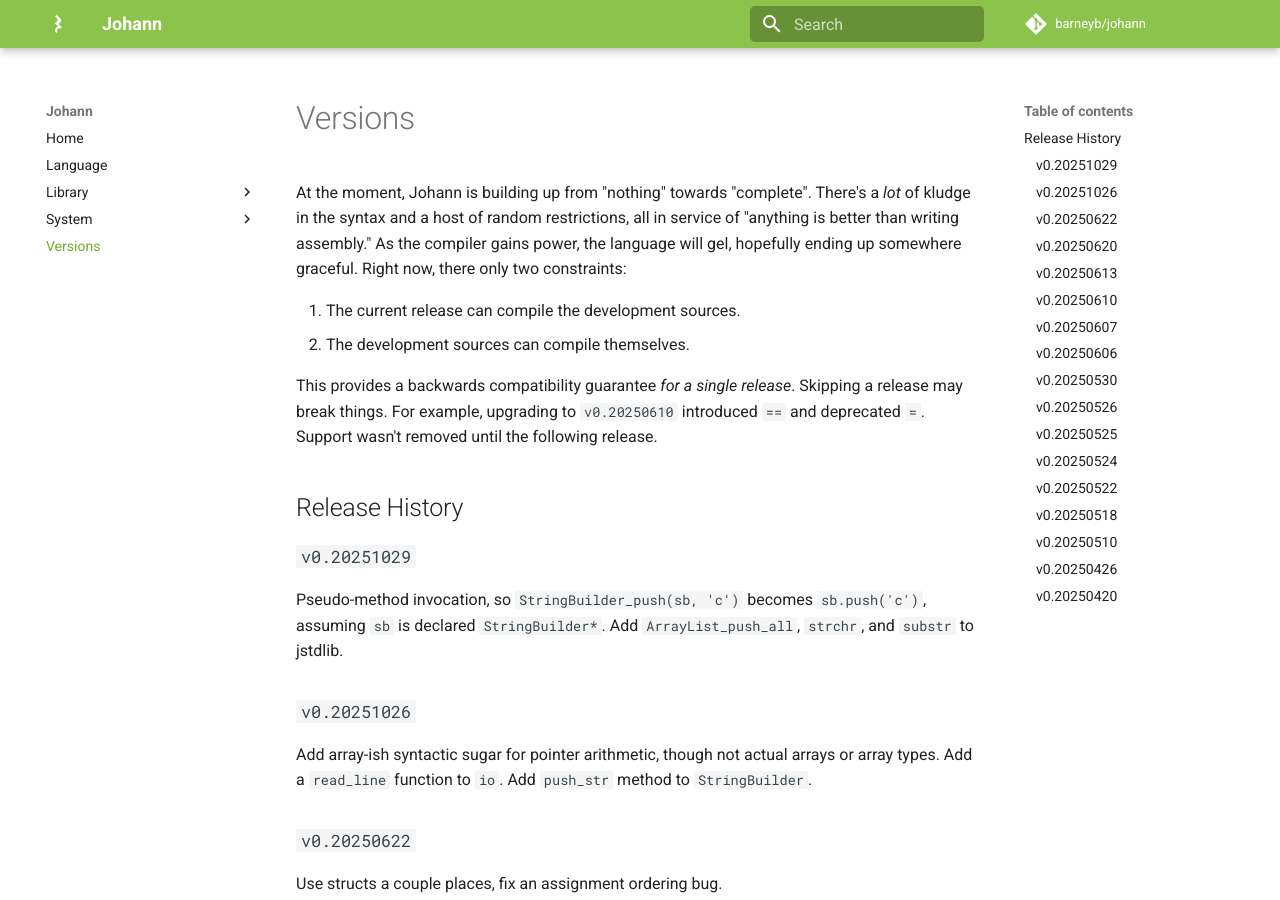
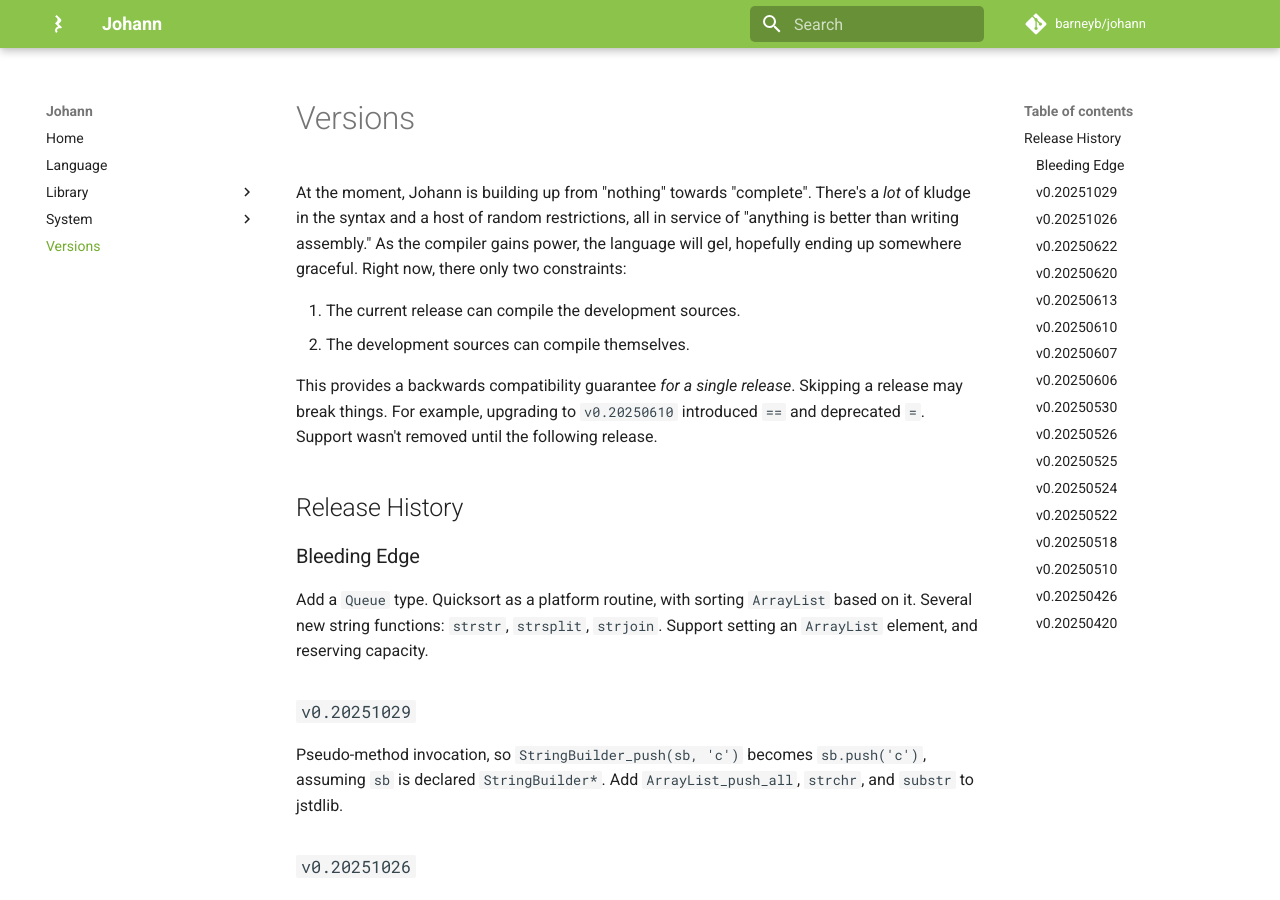
Before and after one commit to barneyb/johann, an MkDocs documentation site: the page built from documentation/docs/versions/index.md, in a window 1280 px wide and 900 px high. Built offline with MkDocs 1.6.1 and Material for MkDocs 9.7.7, drawn with Linux system fonts in a browser that asks for light colours; comment, search, counter and statistics services are not loaded.

Commit message:
add release notes

```diff
--- a/documentation/docs/versions/index.md
+++ b/documentation/docs/versions/index.md
@@ -9,7 +9,9 @@ This provides a backwards compatibility guarantee _for a single release_. Skippi
 
 ## Release History
 
-[//]: # (### Bleeding Edge)
+### Bleeding Edge
+
+Add a `Queue` type. Quicksort as a platform routine, with sorting `ArrayList` based on it. Several new string functions: `strstr`, `strsplit`, `strjoin`. Support setting an `ArrayList` element, and reserving capacity.
 
 ### `v0.20251029`
 
```
